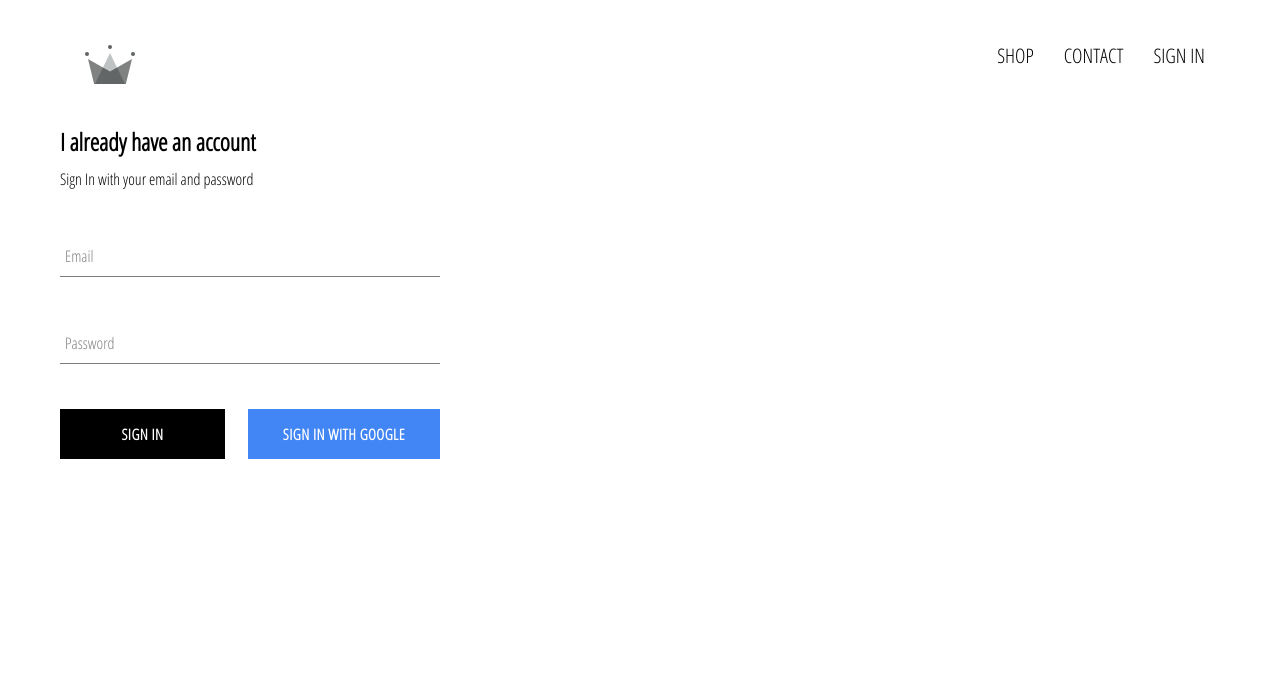
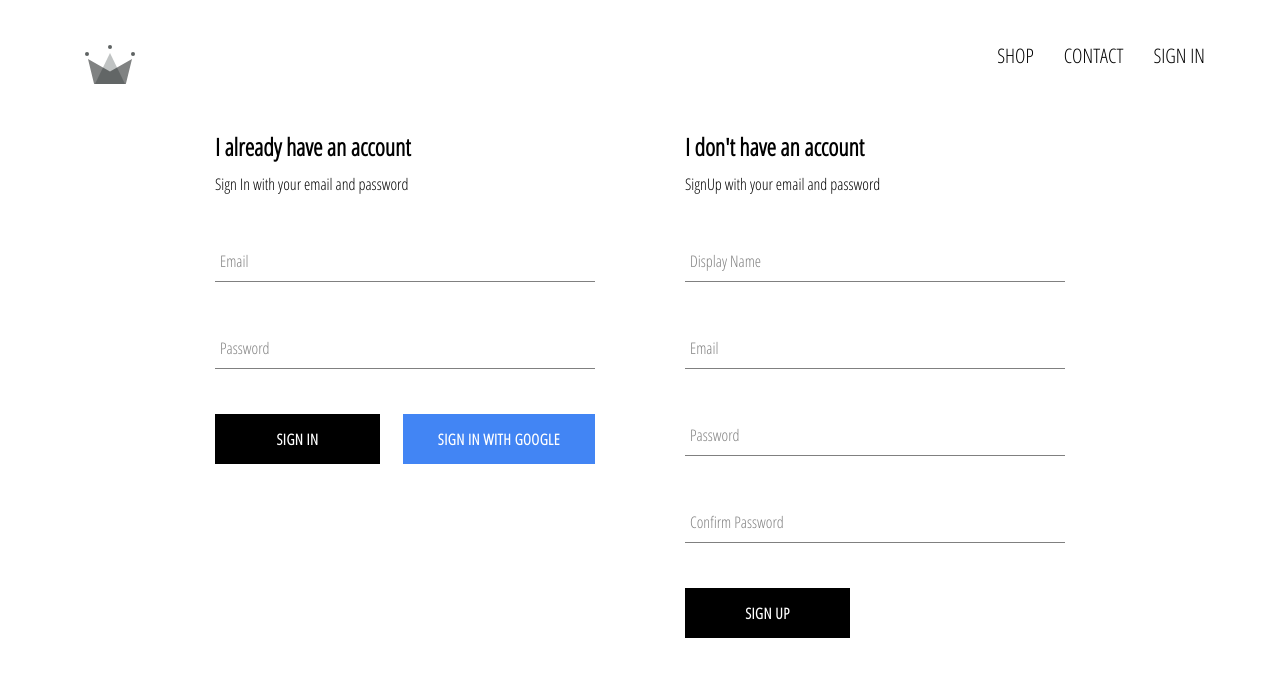
Before and after one commit to nithish333/Clothing-Ecommerce, a React (Create React App) app: page /signin in a window 1280 px wide. Shown: the top 676 px of the page. Built offline with nearby package versions, Linux system fonts and the light colour scheme; no server answers.

Commit message:
Implemented firebase and store user in firestore database

```diff
--- a/src/App.js
+++ b/src/App.js
@@ -6,7 +6,7 @@ import Homepage from "./pages/homepage/homepage";
 import ShopPage from "../src/pages/shop/shop.component";
 import Header from "./components/Header/headerComponent";
 import SignInAndSignOut from "./pages/SignInAndSignOut/SignInAndSignOut";
-import { auth } from "./firebase/firebase.utils";
+import { auth, createUserProfileDocument } from "./firebase/firebase.utils";
 
 class App extends Component {
   constructor(props) {
@@ -19,11 +19,21 @@ class App extends Component {
   unsubscribeFromAuth = null;
 
   componentDidMount() {
-    this.unsubscribeFromAuth = auth.onAuthStateChanged((user) => {
-      this.setState({
-        currentUser: user,
-      });
-      console.log(user.displayName);
+    this.unsubscribeFromAuth = auth.onAuthStateChanged(async (userAuth) => {
+      if (userAuth) {
+        const userRef = await createUserProfileDocument(userAuth);
+        console.log(userRef);
+        userRef.onSnapshot((snapshot) => {
+          this.setState({
+            currentUser: {
+              id: snapshot.id,
+              ...snapshot.data(),
+            },
+          });
+        });
+      } else {
+        this.setState({ currentUser: userAuth });
+      }
     });
   }
   componentWillUnmount() {
--- /dev/null
+++ b/src/components/SignUp/SignUp.jsx
@@ -0,0 +1,93 @@
+import React from "react";
+import FormInput from "../formInput/formInput";
+import CustomButton from "../CustomButton/CustomButton";
+import { auth, createUserProfileDocument } from "../../firebase/firebase.utils";
+import "./SignUp.styles.scss";
+
+class SignUp extends React.Component {
+  constructor(props) {
+    super(props);
+    this.state = {
+      displayName: "",
+      email: "",
+      password: "",
+      confirmPassword: "",
+    };
+  }
+
+  handleSubmit = async (event) => {
+    event.preventDefault();
+
+    const { displayName, email, password, confirmPassword } = this.state;
+    if (password !== confirmPassword) {
+      alert("Password shold be same");
+      return;
+    }
+    try {
+      const { user } = await auth.createUserWithEmailAndPassword(
+        email,
+        password
+      );
+      await createUserProfileDocument(user, { displayName });
+      this.setState({
+        displayName: "",
+        email: "",
+        password: "",
+        confirmPassword: "",
+      });
+    } catch (error) {
+      console.error(error);
+    }
+  };
+
+  handleChange = (event) => {
+    const { name, value } = event.target;
+    this.setState({ [name]: value });
+  };
+  render() {
+    const { displayName, email, password, confirmPassword } = this.state;
+    return (
+      <div className="SignUp">
+        <h2 className="title">I don't have an account</h2>
+        <span>SignUp with your email and password</span>
+        <form className="SignUpForm" onSubmit={this.handleSubmit}>
+          <FormInput
+            type="text"
+            name="displayName"
+            value={displayName}
+            onChange={this.handleChange}
+            label="Display Name"
+            required
+          />
+          <FormInput
+            type="text"
+            name="email"
+            value={email}
+            onChange={this.handleChange}
+            label="Email"
+            required
+          />
+          <FormInput
+            type="password"
+            name="password"
+            value={password}
+            onChange={this.handleChange}
+            label="Password"
+            required
+          />
+          <FormInput
+            type="password"
+            name="confirmPassword"
+            value={confirmPassword}
+            onChange={this.handleChange}
+            label="Confirm Password"
+            required
+          />
+          <CustomButton type="submit">Sign Up</CustomButton>
+        </form>
+      </div>
+    );
+  }
+}
+
+export default SignUp;
--- /dev/null
+++ b/src/components/SignUp/SignUp.styles.scss
@@ -0,0 +1,9 @@
+.SignUp {
+  display: flex;
+  flex-direction: column;
+  width: 380px;
+
+  .title {
+    margin: 10px 0;
+  }
+}
--- a/src/firebase/firebase.utils.js
+++ b/src/firebase/firebase.utils.js
@@ -15,6 +15,33 @@ const config = {
   measurementId: "G-TBWEYTSXYM",
 };
 
+//We get the user from the authentication and we need to store the required information about the user
+
+export const createUserProfileDocument = async (userAuth, additionalData) => {
+  if (!userAuth) return;
+
+  //Query the db if the user exists or not
+  const userRef = firestore.doc(`users/${userAuth.uid}`);
+
+  const snapshot = await userRef.get();
+
+  if (!snapshot.exists) {
+    const { displayName, email } = userAuth;
+    const createdAt = new Date();
+    try {
+      await userRef.set({
+        displayName,
+        email,
+        createdAt,
+        ...additionalData,
+      });
+    } catch (error) {
+      console.log("Error creating user :", error.message);
+    }
+  }
+  return userRef;
+};
+
 firebase.initializeApp(config);
 
 export const auth = firebase.auth();
--- a/src/pages/SignInAndSignOut/SignInAndSignOut.jsx
+++ b/src/pages/SignInAndSignOut/SignInAndSignOut.jsx
@@ -1,11 +1,13 @@
 import React from "react";
 import "./SignInAndSignOut.styles.scss";
 import SignIn from "../../components/SignIn/SIgnIn";
+import SignUp from "../../components/SignUp/SignUp";
 
 const SignInAndSignOut = () => {
   return (
     <div className="SignInAndSignOut">
       <SignIn />
+      <SignUp />
     </div>
   );
 };
--- a/src/pages/SignInAndSignOut/SignInAndSignOut.styles.scss
+++ b/src/pages/SignInAndSignOut/SignInAndSignOut.styles.scss
@@ -0,0 +1,6 @@
+.SignInAndSignOut {
+  width: 850px;
+  display: flex;
+  justify-content: space-between;
+  margin: 30px auto;
+}
```
